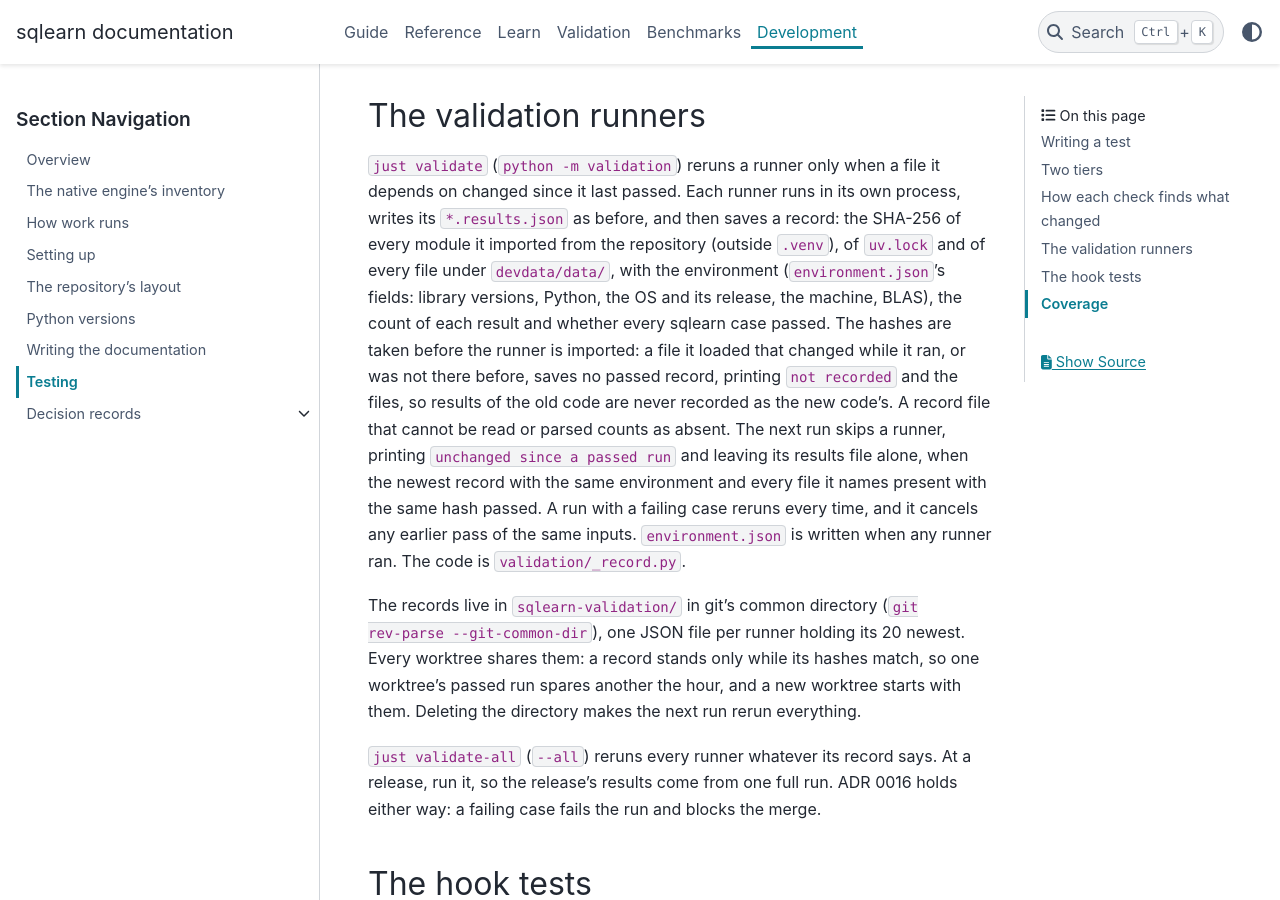
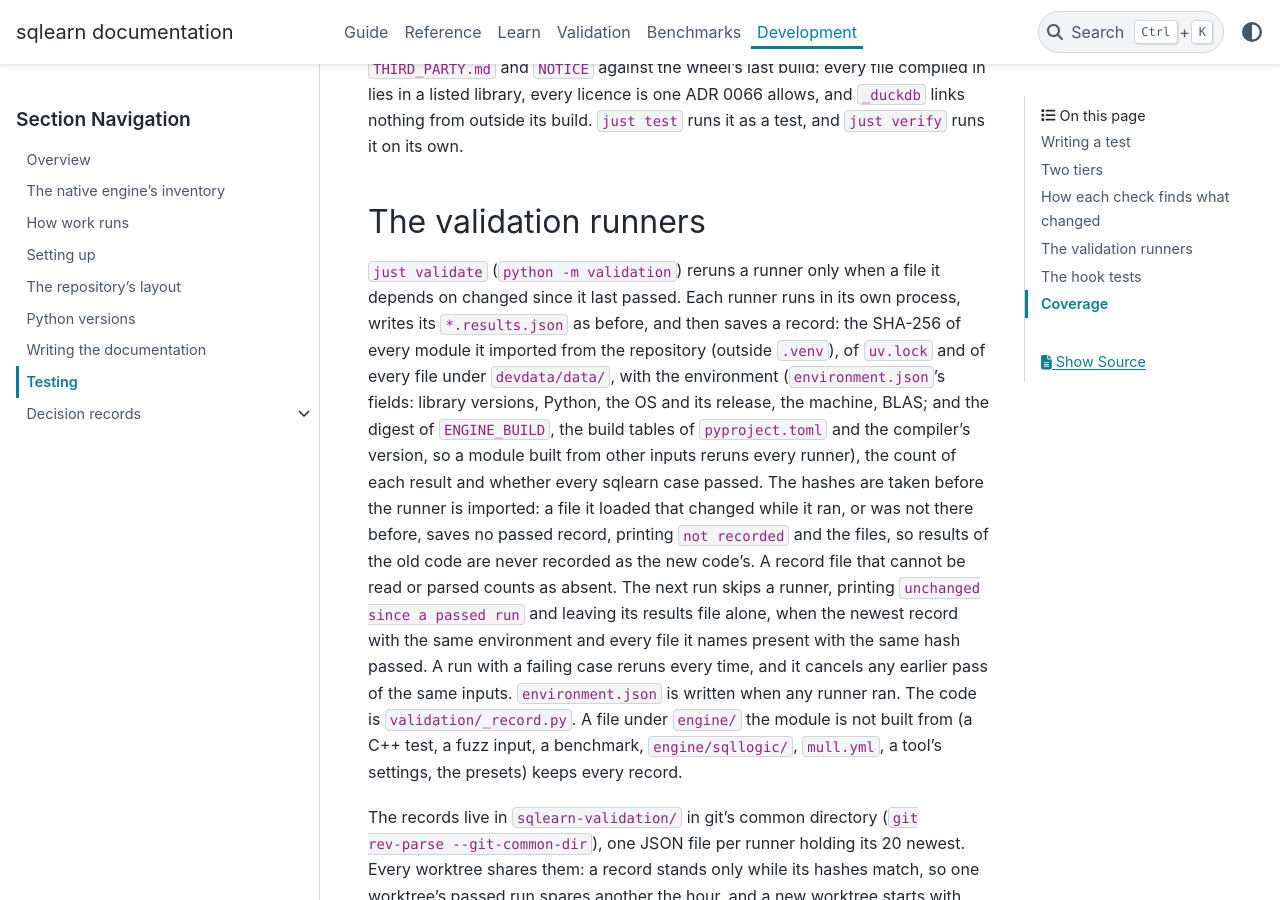
Before and after one commit to glaucis/sqlearn, a Sphinx documentation site: the page built from docs/architecture/testing.md, in a window 1280 px wide and 900 px high, scrolled down 11145 px. Built offline with Sphinx 7.4.7 and the PyData theme 0.15.4, drawn with Linux system fonts in a browser that asks for light colours; pages that are not in the unit, such as notebooks, are missing from menus; the version number could not be read and is left out; some of the changed text lies outside the part shown.

Commit message:
fix: rerun the validation only when the module could differ
The validation's engine digest hashed every file under engine/, so a
C++ test, a fuzz input, a benchmark or a tool's settings reran all its
runners, about 47 minutes. It now hashes ENGINE_BUILD, the files uv
rebuilds the module on, and the commit of every submodule under it.

ENGINE_BUILD lacked engine/third_party, though cpptrace is linked into
the module, so a cpptrace bump reran neither the docs nor the types;
it and the sql task's inputs now hold it. A test fails when
ENGINE_BUILD and uv's cache-keys disagree or a submodule under engine/
lies outside it, and each file outside the build is shown to keep the
records.

```diff
--- a/docs/architecture/testing.md
+++ b/docs/architecture/testing.md
@@ -127,7 +127,7 @@ passed run already checked.
 | `docstrings` | the Python files under `src/` | each changed file: `numpydoc lint`, `just check-docstring-args` |
 | `types` | every `*.py` and `*.pyi` file | the whole program: `ty check`, then `mypy` |
 | `test` | `src/`, `tests/`, `validation/`, `devdata/`, `engine/` (with its submodules' commits), every `conftest.py`, `docs/conf.py`, `docs/architecture/engine-inventory.md`, `.githooks/`, `commitlint.config.mjs` | the C++ groups whose program changed (below), then every test: the four passes (above) |
-| `sql` | `engine/extension/` (its `.test` files included), `engine/src/`, `engine/sqllogic/`, `engine/cmake/`, the CMake files and presets, duckdb-python's commit, `validation/_ctest.py`; the compiler's and the SDK's versions | the extension's SQL tests: `just test-sql` (below) |
+| `sql` | `engine/extension/` (its `.test` files included), `engine/src/`, `engine/sqllogic/`, `engine/cmake/`, the CMake files and presets, duckdb-python's and `engine/third_party/`'s commits, `validation/_ctest.py`; the compiler's and the SDK's versions | the extension's SQL tests: `just test-sql` (below) |
 | `tidy` | our C++ (`engine/src/`, `engine/tests/`, `engine/bench/`, `engine/extension/`), `engine/cmake/`, the CMake files and presets, `engine/.clang-tidy`, `engine/src/raw/.clang-tidy`, `engine/iwyu.imp`, the submodules' commits | the whole engine: `just tidy-engine` (clang-tidy with the static analyser), `just iwyu-engine` (include-what-you-use), `just headers-alone` |
 | `docs` | `docs/`, `src/`, `examples/` | the whole site: `just build-docs` |
 | `validate` | each runner's imported modules, `uv.lock`, `devdata/data/` | each changed runner, by its own records (below) |
@@ -139,12 +139,15 @@ any depth (`pyproject.toml`, `ruff.toml`, `.ruff.toml`, `typos.toml`,
 `.mypy.ini`, `ty.toml`), so one added reruns every file it governs. `format`
 also reads `engine/.clang-format` and `.gersemirc`. `docs`, `types` and
 `docstrings` also read what the built module comes from (`ENGINE_BUILD`:
-duckdb-python's commit, `engine/src/`, `engine/extension/`, `engine/cmake/` and
-`engine/CMakeLists.txt`, the files uv rebuilds the module on): the doctests run
-on it and ty and mypy read its stubs, so a DuckDB bump or a C++ edit reruns all
-of each. A tool from Homebrew, not
-`uv.lock` (clang-format, clang-tidy, include-what-you-use, and the SDK),
-counts by its version: an upgrade reruns all of the tasks that use it.
+`engine/src/`, `engine/extension/`, `engine/cmake/` and `engine/CMakeLists.txt`,
+the files uv rebuilds the module on, and the commit of every submodule under
+`engine/`: duckdb-python's and `third_party/`'s, cpptrace among them): the
+doctests run on it and ty and mypy read its stubs, so a DuckDB or cpptrace bump
+or a C++ edit reruns all of each. A test (`tests/checks/test_tasks.py`) fails
+when `ENGINE_BUILD` and uv's `cache-keys` disagree, or a submodule under
+`engine/` lies outside it. A tool from Homebrew, not `uv.lock` (clang-format,
+clang-tidy, include-what-you-use, and the SDK), counts by its version: an
+upgrade reruns all of the tasks that use it.
 
 - **Per file** (`format`, `lint`, `docstrings`): a file is checked again
   unless a kept record passed it, with the same digest, under today's
@@ -398,7 +401,9 @@ depends on changed since it last passed. Each runner runs in its own process,
 writes its `*.results.json` as before, and then saves a record: the SHA-256 of
 every module it imported from the repository (outside `.venv`), of `uv.lock` and
 of every file under `devdata/data/`, with the environment (`environment.json`'s
-fields: library versions, Python, the OS and its release, the machine, BLAS),
+fields: library versions, Python, the OS and its release, the machine, BLAS;
+and the digest of `ENGINE_BUILD`, the build tables of `pyproject.toml` and the
+compiler's version, so a module built from other inputs reruns every runner),
 the count of each result and whether every sqlearn case passed. The hashes are
 taken before the runner is imported: a file it loaded that changed while it ran,
 or was not there before, saves no passed record, printing `not recorded` and the
@@ -408,7 +413,10 @@ runner, printing `unchanged since a passed run` and leaving its results file
 alone, when the newest record with the same environment and every file it names
 present with the same hash passed. A run with a failing case reruns every time,
 and it cancels any earlier pass of the same inputs. `environment.json` is
-written when any runner ran. The code is `validation/_record.py`.
+written when any runner ran. The code is `validation/_record.py`. A file
+under `engine/` the module is not built from (a C++ test, a fuzz input, a
+benchmark, `engine/sqllogic/`, `mull.yml`, a tool's settings, the presets)
+keeps every record.
 
 The records live in `sqlearn-validation/` in git's common directory (`git
 rev-parse --git-common-dir`), one JSON file per runner holding its 20 newest.
```
Also changed, not shown: HANDOFF.md (+6 -3 lines), 6 other files.
